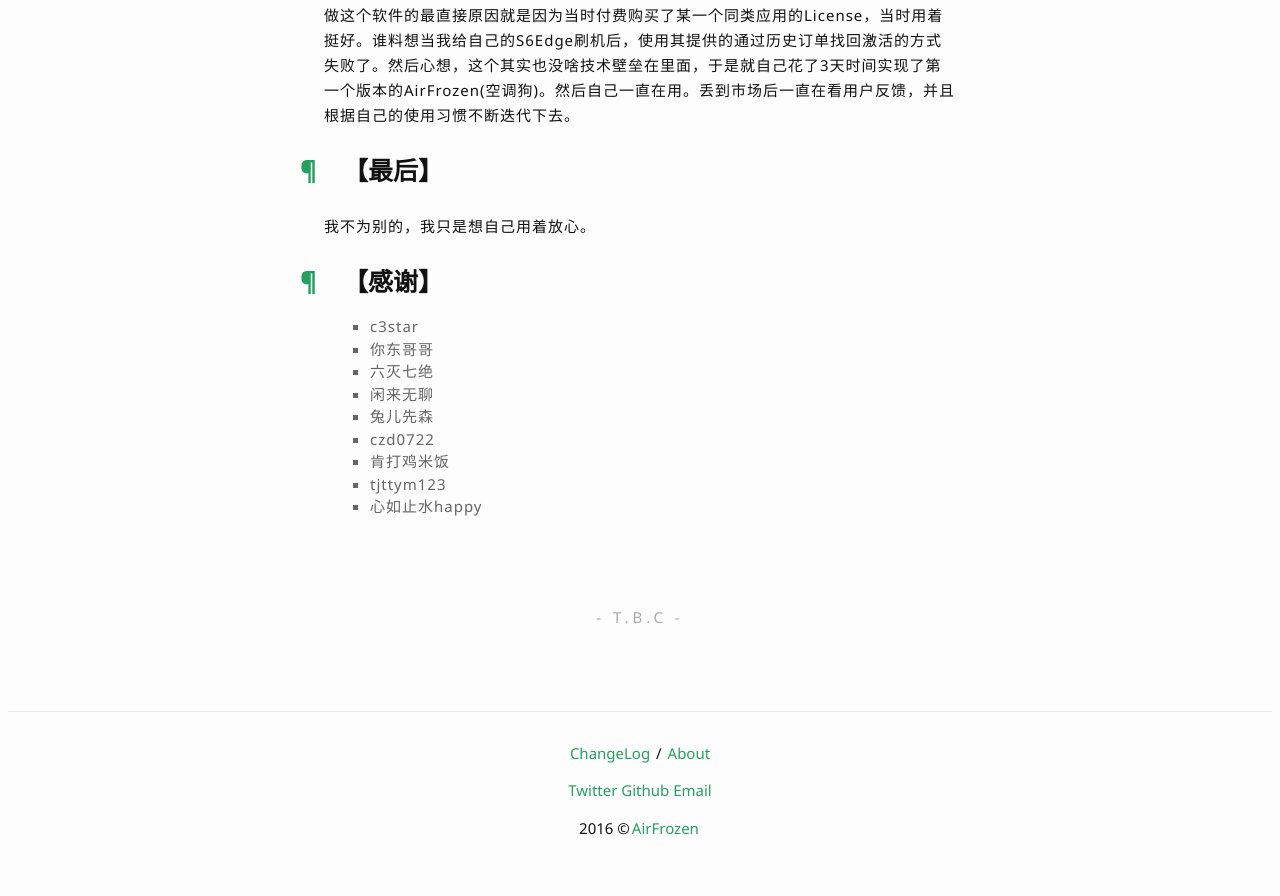
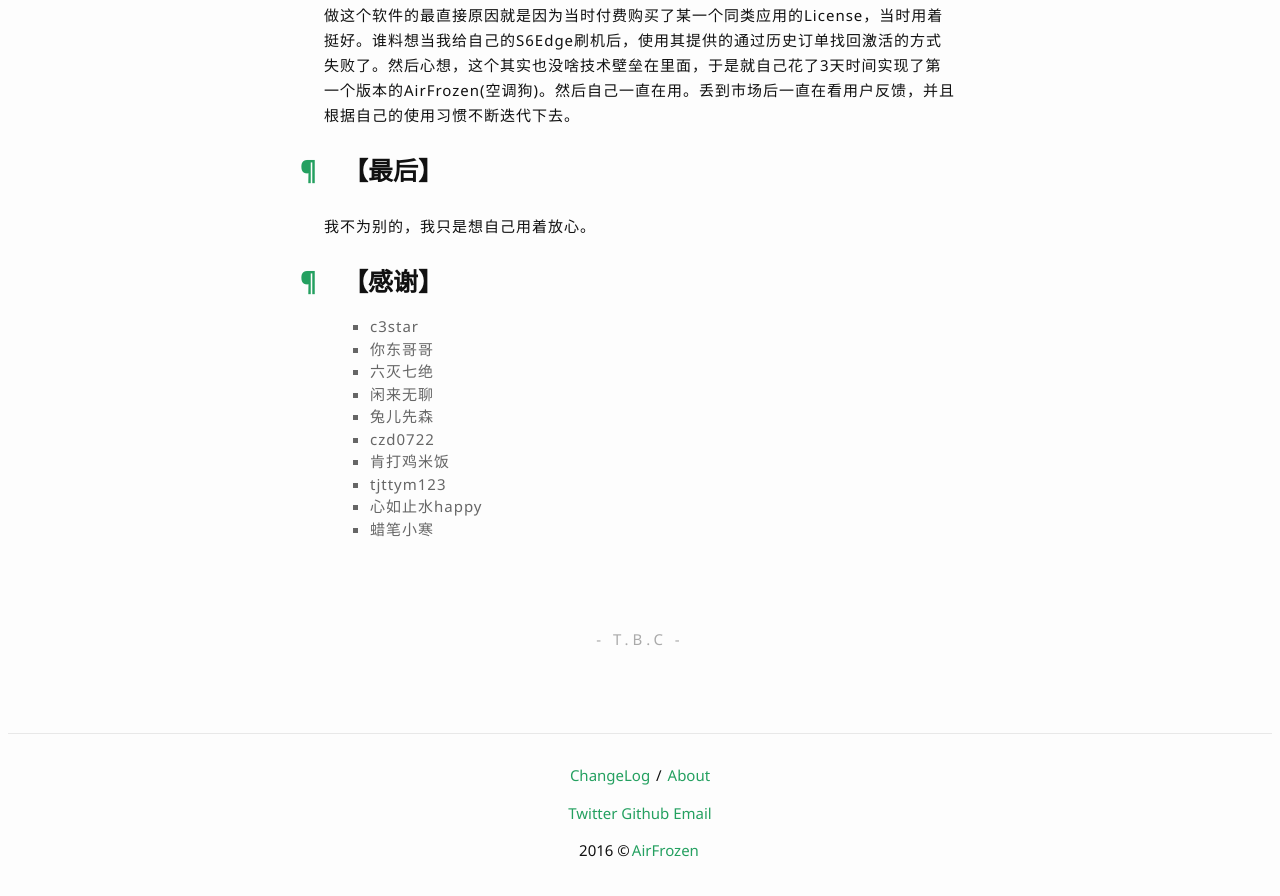
Before and after one commit to hyongbai/AirFrozen, a Jekyll site: the page built from _posts/2016-07-08-about.md, in a window 1280 px wide and 900 px high, scrolled down 987 px. Shown: the top 896 px of the window. Built offline with Jekyll 4.4.1, drawn with Linux system fonts in a browser that asks for light colours; nearby versions of some CDN libraries.

Commit message:
【添加】感谢名单

```diff
--- a/_posts/2016-07-08-about.md
+++ b/_posts/2016-07-08-about.md
@@ -46,3 +46,4 @@ AirFrozen目前免费以后也将免费且不设上限。
 - 肯打鸡米饭
 - tjttym123
 - 心如止水happy
+- 蜡笔小寒
```
